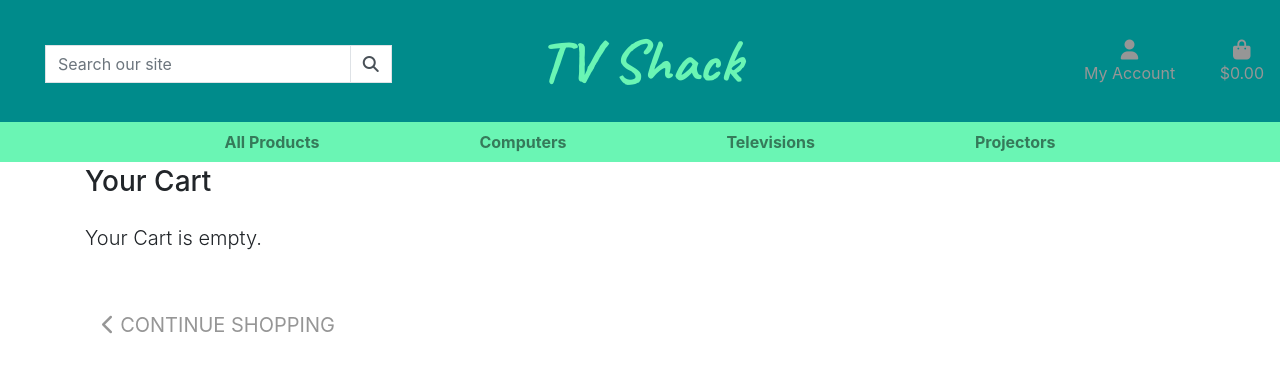
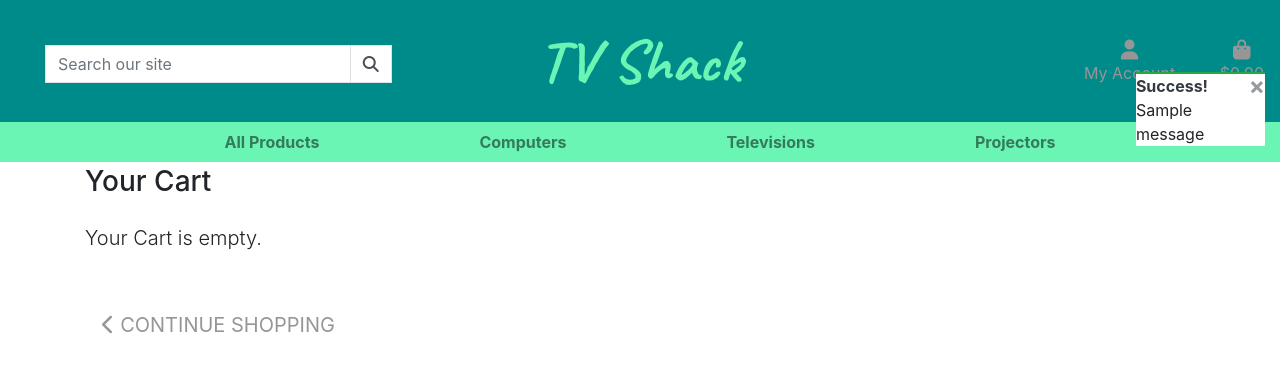
Before and after one commit to Bar-Dev/tv_shack, a Django app: page /cart/ in a window 1280 px wide. Shown: the top 373 px of the page. Run offline with Django 3.2, Linux system fonts and the light colour scheme; tables that the repository leaves empty hold one stand-in row (values such as "Sample post"); one stand-in notice (Sample message) is shown; some libraries are stand-ins or nearby versions.

Commit message:
added Toasts

```diff
--- a/cart/views.py
+++ b/cart/views.py
@@ -1,4 +1,8 @@
 from django.shortcuts import render, redirect, reverse, HttpResponse
+from django.contrib import messages
+
+
+from products.models import Product
 
 # Create your views here.
 
@@ -9,6 +13,7 @@ def view_cart(request):
 
 def add_to_cart(request, item_id):
 
+    product = Product.objects.get(pk=item_id)
     quantity = int(request.POST.get('quantity'))
     redirect_url = request.POST.get('redirect_url')
     cart = request.session.get('cart', {})
@@ -17,6 +22,7 @@ def add_to_cart(request, item_id):
         cart[item_id] += quantity
     else:
         cart[item_id] = quantity
+        messages.success(request, f'Added {product.name} to your bag')
 
     request.session['cart'] = cart
     return redirect(redirect_url)
--- a/static/css/base.css
+++ b/static/css/base.css
@@ -83,6 +83,23 @@ a:hover {
     cursor: pointer;
 }
 
+/* ------------------------------- bootstrap toasts */
+
+.message-container {
+    position: fixed;
+    top: 72px;
+    right: 15px;
+    z-index: 99999999999;
+}
+
+.custom-toast {
+    overflow: visible;
+}
+
+.toast-capper {
+    height: 2px;
+}
+
 /* Media Queries */
 
 @media (min-width: 992px) {
--- a/templates/base.html
+++ b/templates/base.html
@@ -112,7 +112,11 @@
 </header>
 
 {% if messages %}
-<div class="message-container"></div>
+<div class="message-container">
+    {% for message in messages %}
+      {% include 'includes/toasts/toast_success.html' %}
+    {% endfor %}
+</div>
 {% endif %}
 
 {% block page_header %}
@@ -122,6 +126,9 @@
 {% endblock %}
 
 {% block postloadjs %}
+<script type="text/javascript">
+  $('.toast').toast('show');
+</script>
 {% endblock %}
 
 
--- /dev/null
+++ b/templates/includes/toasts/toast_success.html
@@ -0,0 +1,13 @@
+<div class="toast custom-toast rounded-0 border-top-0" data-autohide="false">
+    <div class="arrow-up arrow-success"></div>
+    <div class="w-100 toast-capper bg-success"></div>
+    <div class="toast-header bg-white text-dark">
+        <strong class="mr-auto">Success!</strong>
+        <button type="button" class="ml-2 mb-1 close text-dark" data-dismiss="toast" aria-label="Close">
+            <span aria-hidden="true">&times;</span>
+        </button>
+    </div>
+    <div class="toast-body bg-white">
+        {{ message }}
+    </div>
+</div>
--- a/tv_shack/settings.py
+++ b/tv_shack/settings.py
@@ -82,6 +82,8 @@ TEMPLATES = [
         },
     },
 ]
+
+MESSAGE_STORAGE = 'django.contrib.messages.storage.session.SessionStorage'
 
 AUTHENTICATION_BACKENDS = [
     # Needed to login by username in Django admin, regardless of `allauth`
```
Also changed, not shown: templates/includes/toasts/toast_error.html (added, +13 -0 lines), templates/includes/toasts/toast_info.html (added, +13 -0 lines), templates/includes/toasts/toast_warning.html (added, +13 -0 lines).
